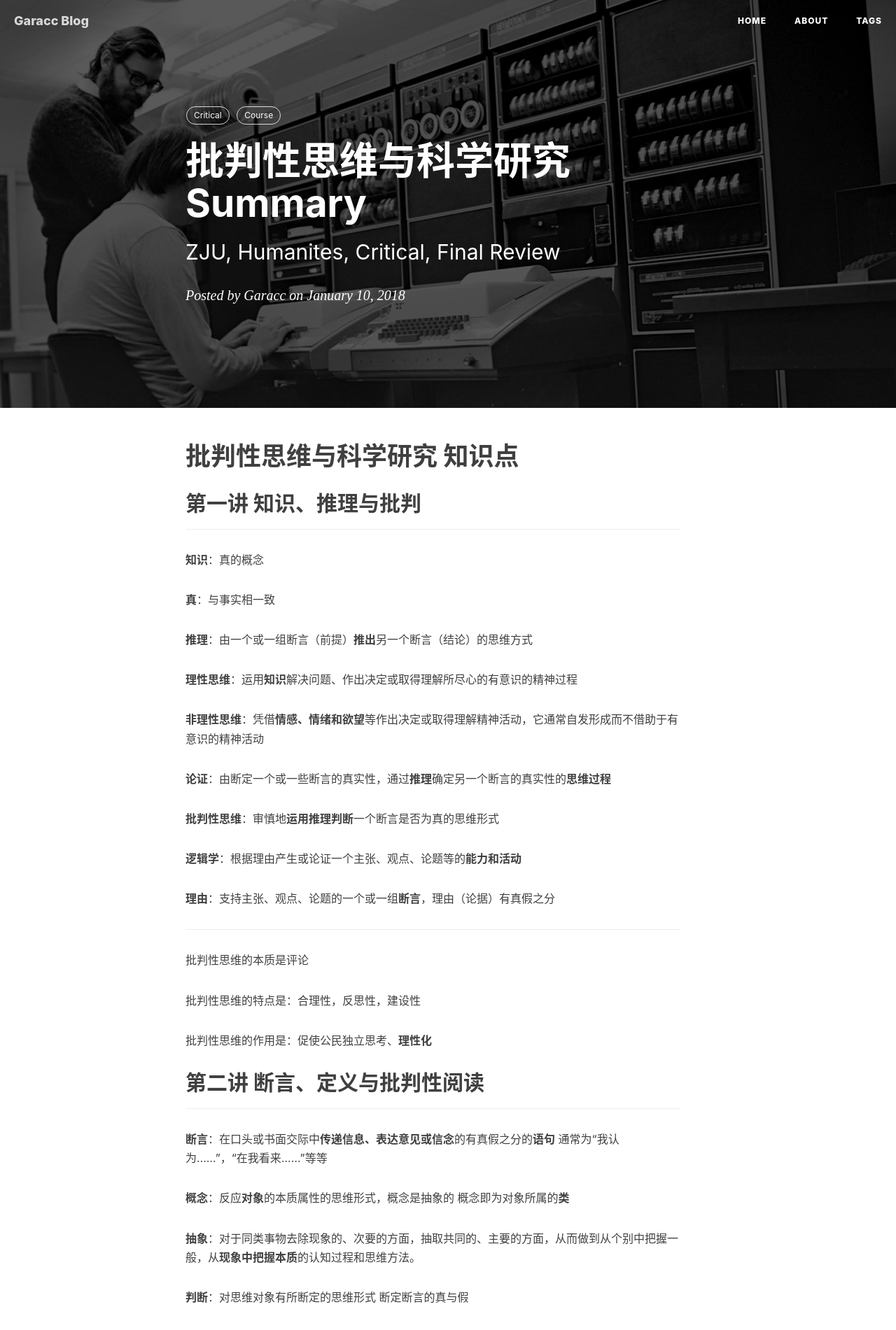
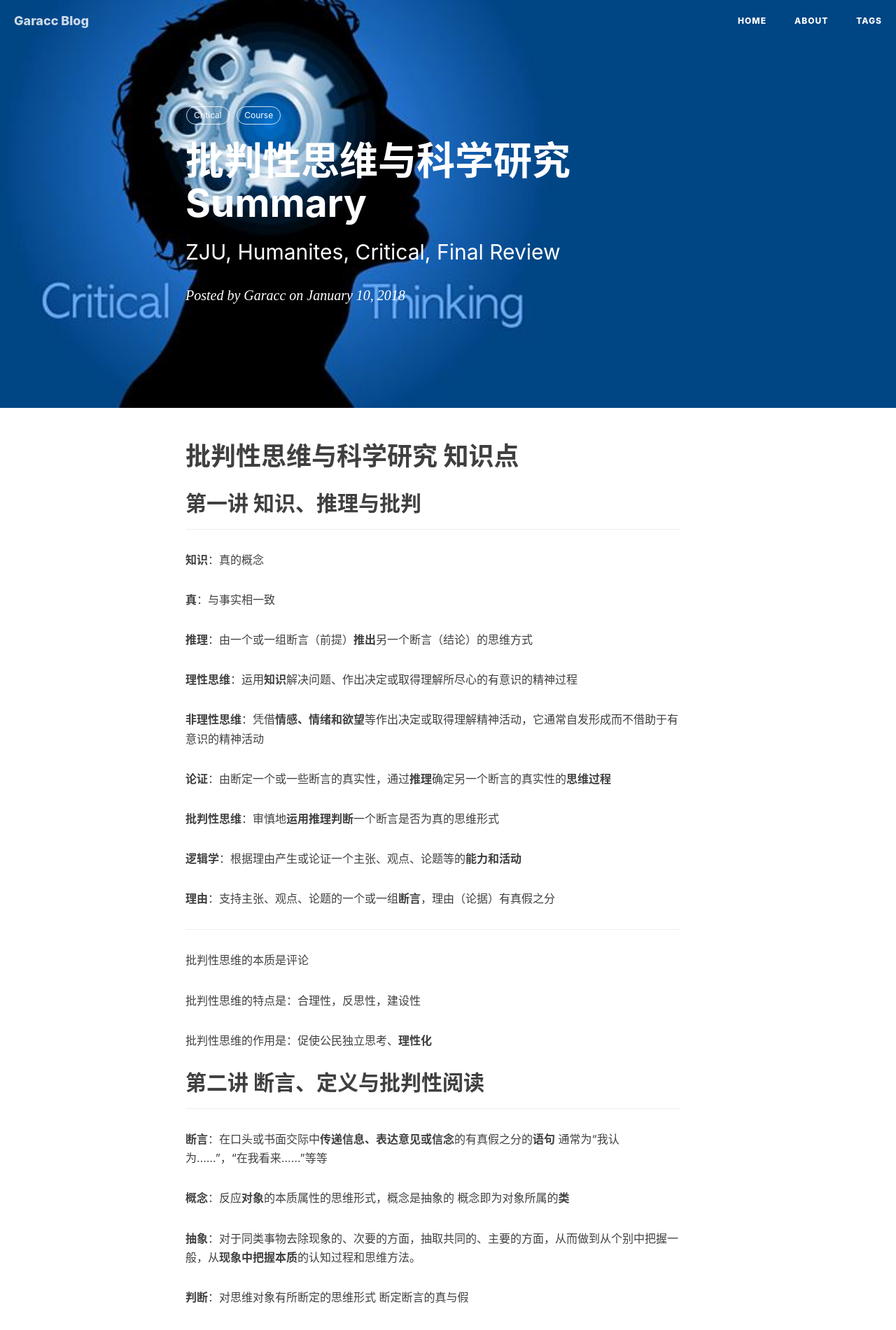
Before and after one commit to Garacc/garacc.github.io, a Jekyll site: the page built from _posts/2018-01-10-critical-summary.md, in a window 1280 px wide. Shown: the top 1901 px of the page at 70% size. Built offline with Jekyll 4.4.1, drawn with Linux system fonts in a browser that asks for light colours; nearby versions of some CDN libraries; comment, search, counter and statistics services are not loaded.

Commit message:
critical summary
change the bg

```diff
--- a/_posts/2018-01-10-critical-summary.md
+++ b/_posts/2018-01-10-critical-summary.md
@@ -4,7 +4,7 @@
 subtitle:   "ZJU, Humanites, Critical, Final Review"
 date:       2018-01-10
 author:     "Garacc"
-header-img: "img/post-bg-unix-linux.jpg"
+header-img: "img/critical_summary/bg.jpg"
 tags:
     - Critical
     - Course
```
Also changed, not shown: img/critical_summary/bg.jpg (added), img/in-post/post-js-version/javascript-java.jpg (deleted), img/in-post/post-js-version/keep-calm-and-learn-javascript.png (deleted).
